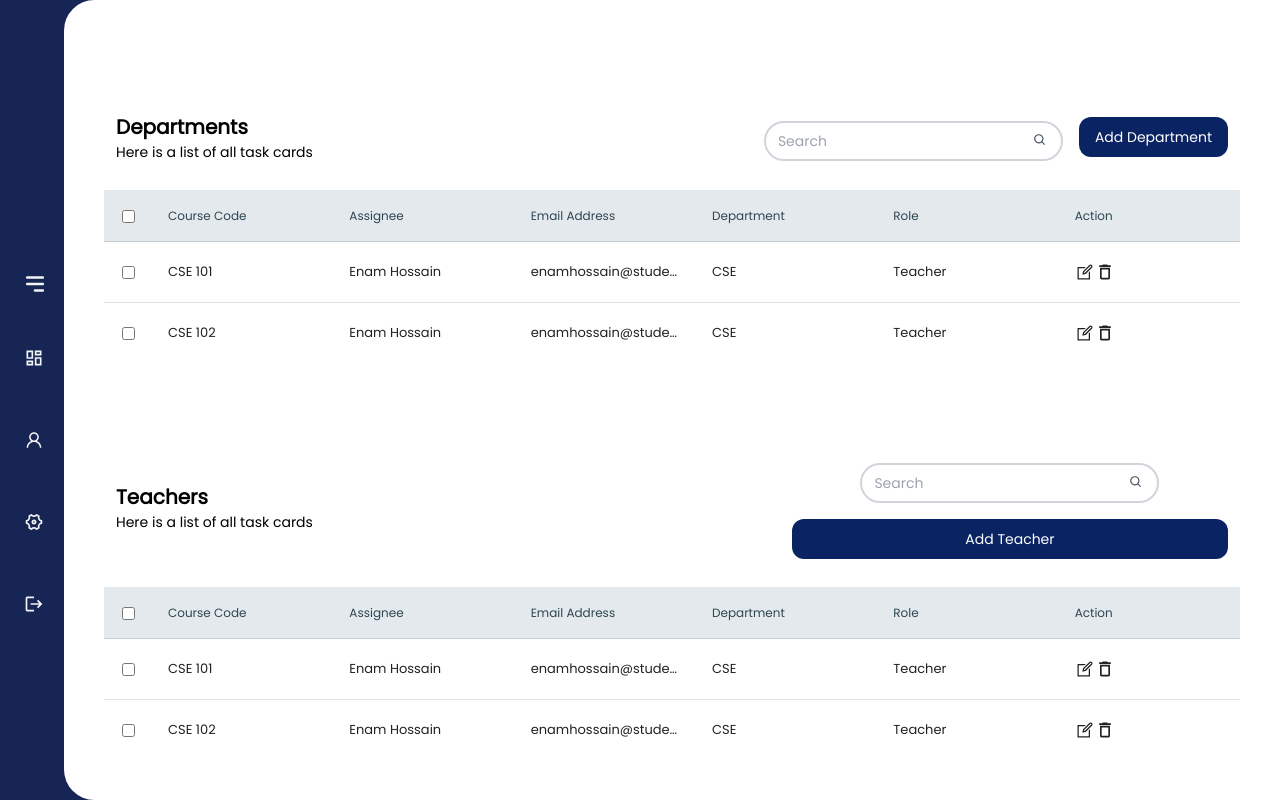
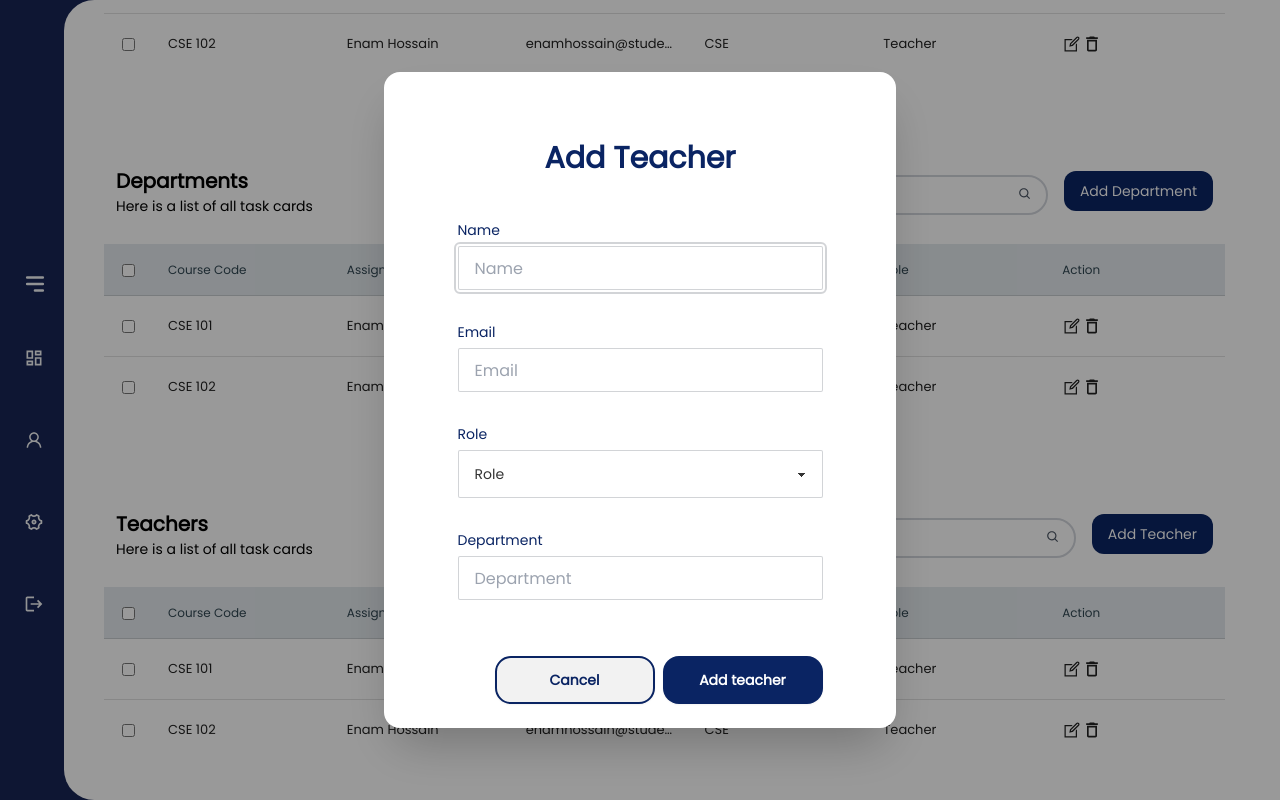
Before and after one commit to Fahad-Bin-Mahbub/Project_350_Frontend, a React (Vite) app: page /admin/dashboard in a window 1280 px wide. Both pictures are taken after a click on the button "Add Teacher". Built offline with nearby package versions, Linux system fonts and the light colour scheme.

Commit message:
Added Teacher Modal

```diff
--- a/src/components/admin modals/AddTeacherModal.jsx
+++ b/src/components/admin modals/AddTeacherModal.jsx
@@ -1,8 +1,61 @@
-import React from 'react'
+import Button from "../Button";
 
 function AddTeacherModal() {
     return (
-        <div>AddTeacherModal</div>
+        <div>
+            <Button onClick={() => document.getElementById('add-teacher-modal').showModal()} className="w-44" title="Add Teacher" />
+            <dialog id="add-teacher-modal" className="modal">
+                <div className="modal-box">
+                    <div className='flex justify-center p-11'>
+                        <h1 className='text-3xl font-semibold text-[#0A2463]'>Add Teacher</h1>
+                    </div>
+
+                    <div className='flex justify-center'>
+                        <form>
+                            {/* Name */}
+                            <div className='flex flex-col gap-y-1.5 pb-8'>
+                                <label className='text-sm text-[#0A2463] font-medium'>
+                                    Name
+                                </label>
+                                <input type="text" placeholder="Name" className="input input-bordered w-[365px] h-11 rounded-sm" />
+                            </div>
+                            {/* Email */}
+                            <div className='flex flex-col gap-y-1.5 pb-8'>
+                                <label className='text-sm text-[#0A2463] font-medium'>
+                                    Email
+                                </label>
+                                <input type="text" placeholder="Email" className="input input-bordered w-[365px] h-11 rounded-sm" />
+                            </div>
+                            {/* Role */}
+                            <div className='flex flex-col gap-y-1.5 pb-8'>
+                                <label className='text-sm text-[#0A2463] font-medium'>
+                                    Role
+                                </label>
+                                {/* <input type="text" placeholder="Role" className="input input-bordered w-[365px] h-11 rounded-sm" /> */}
+                                <select className="select select-bordered w-[365px] h-11 rounded-sm">
+                                    <option disabled selected>Role</option>
+                                    <option>Teacher</option>
+                                    <option>Head</option>
+                                </select>
+                            </div>
+                            {/* Department */}
+                            <div className='flex flex-col gap-y-1.5 pb-8'>
+                                <label className='text-sm text-[#0A2463] font-medium'>
+                                    Department
+                                </label>
+                                <input type="text" placeholder="Department" className="input input-bordered w-[365px] h-11 rounded-sm" />
+                            </div>
+                            <div className="modal-action">
+                                <form method="dialog" className='flex gap-2'>
+                                    <button className="btn w-40 h-8 rounded-2xl text-[#0A2463] border-[#0A2463] border-2">Cancel</button>
+                                    <input type="submit" value="Add teacher" className="btn w-40 h-8 rounded-2xl bg-[#0A2463] text-white" />
+                                </form>
+                            </div>
+                        </form>
+                    </div>
+                </div>
+            </dialog>
+        </div>
     )
 }
 
--- a/src/pages/Admin/components/teachers.jsx
+++ b/src/pages/Admin/components/teachers.jsx
@@ -3,6 +3,7 @@ import Button from "../../../components/Button";
 import { LiaEditSolid } from "react-icons/lia";
 import { BiSearch } from "react-icons/bi";
 import { MdDeleteOutline } from "react-icons/md";
+import AddTeacherModal from "../../../components/admin modals/AddTeacherModal";
 const Teachers = () => {
 	const columns = [
 		{
@@ -67,7 +68,7 @@ const Teachers = () => {
 					</div>
 				</div>
 				<div className="flex gap-4 items-center flex-wrap">
-					<div class="pt-2 relative mx-auto text-gray-600">
+					<div className="pt-2 relative mx-auto text-gray-600">
 						<input
 							className="border-2 border-gray-300 bg-white h-10 p-3 rounded-full text-sm focus:outline-none"
 							type="search"
@@ -76,7 +77,8 @@ const Teachers = () => {
 						/>
 						<BiSearch className="absolute right-0 top-0 mt-5 mr-4" />
 					</div>
-					<Button className="w-44" title="Add Teacher" />
+					{/* <Button className="w-44" title="Add Teacher" /> */}
+					<AddTeacherModal></AddTeacherModal>
 				</div>
 			</div>
 			<DataTable
@@ -99,7 +101,7 @@ const Teachers = () => {
 				}}
 				data={data}
 				selectableRows
-				// pagination
+			// pagination
 			/>
 		</div>
 	);
```
